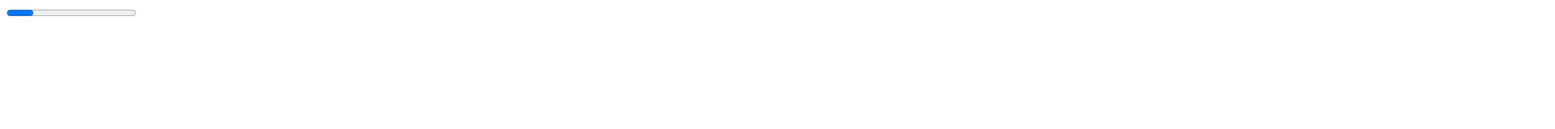
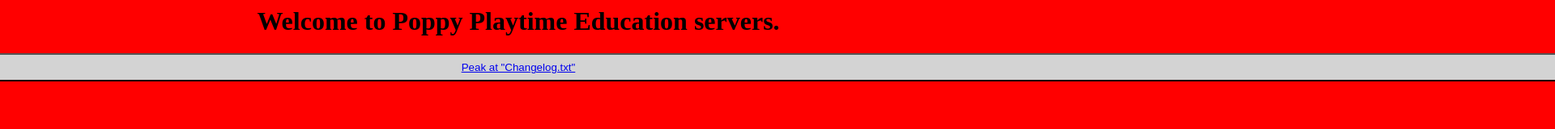
Before and after one commit to onewt398-wq/PoppyPlaytimeEducationUnityServer, a plain HTML site: page index.html in a window 1280 px wide. Shown: the top 160 px of the page at 81% size, 1920 px wide, since content can reach past the window. Drawn offline with Linux system fonts and the light colour scheme.

Commit message:
Add title and content to index.html

```diff
--- a/index.html
+++ b/index.html
@@ -1 +1,19 @@
-<html><head></head><body><progress></progress></body></html>
+<html><head><title>Home - PoppyEDU</title></head><body style="
+    background-color: red;
+"><h1 style="
+    text-align: center;
+">Welcome to Poppy Playtime Education servers.</h1><div style="display: flex;justify-content: center;"><button style="
+    background-color: lightgrey;
+    width: 9999;
+    height: 35;
+    display: flex;
+    justify-content: center;
+    align-items: center;
+"><a style="
+    height: 35;
+    text-align: center;
+    display: flex;
+    justify-content: center;
+    align-items: center;
+    width: 9999;
+" href="scratch.mit.edu">Peak at "Changelog.txt"</a></button></div></body></html>
```
